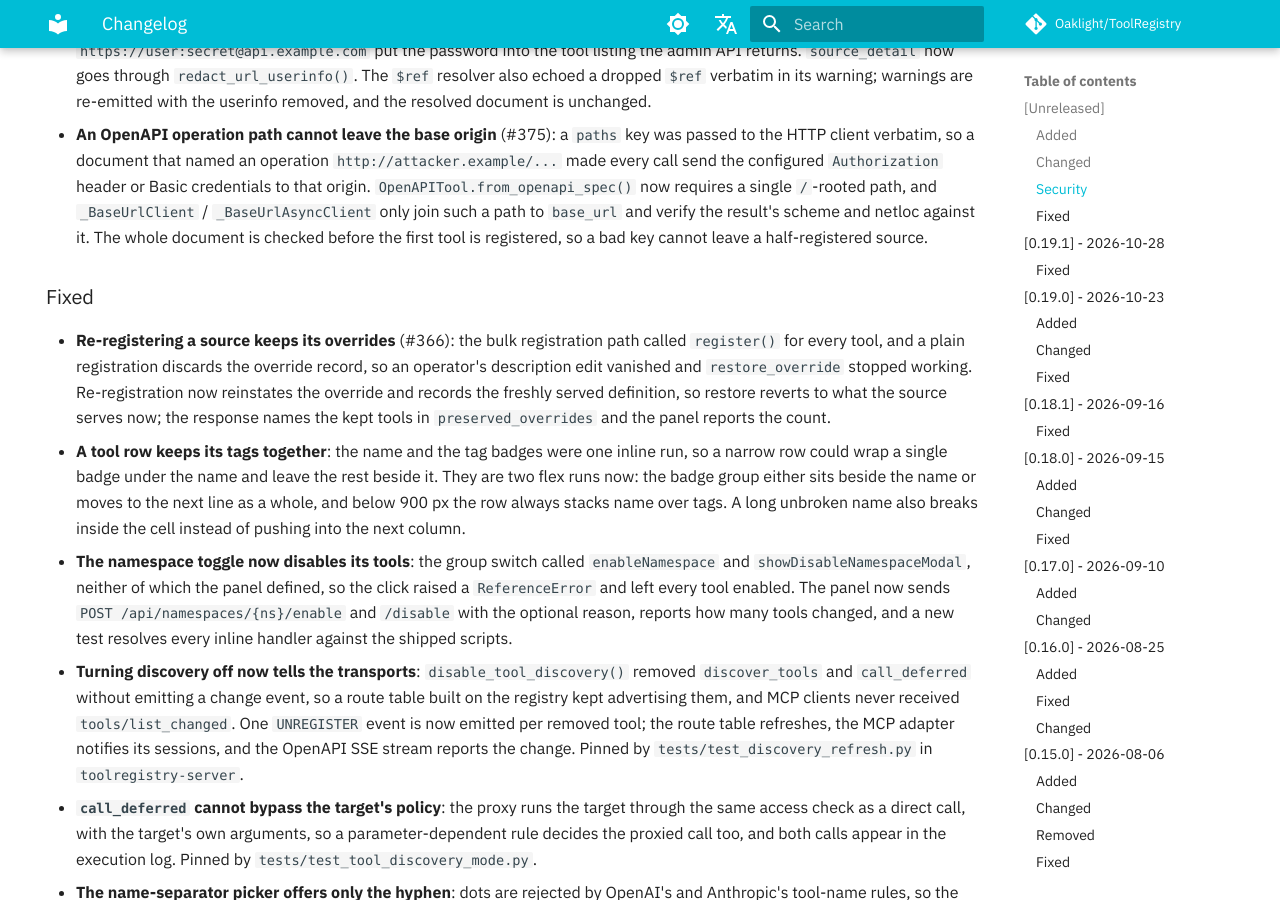
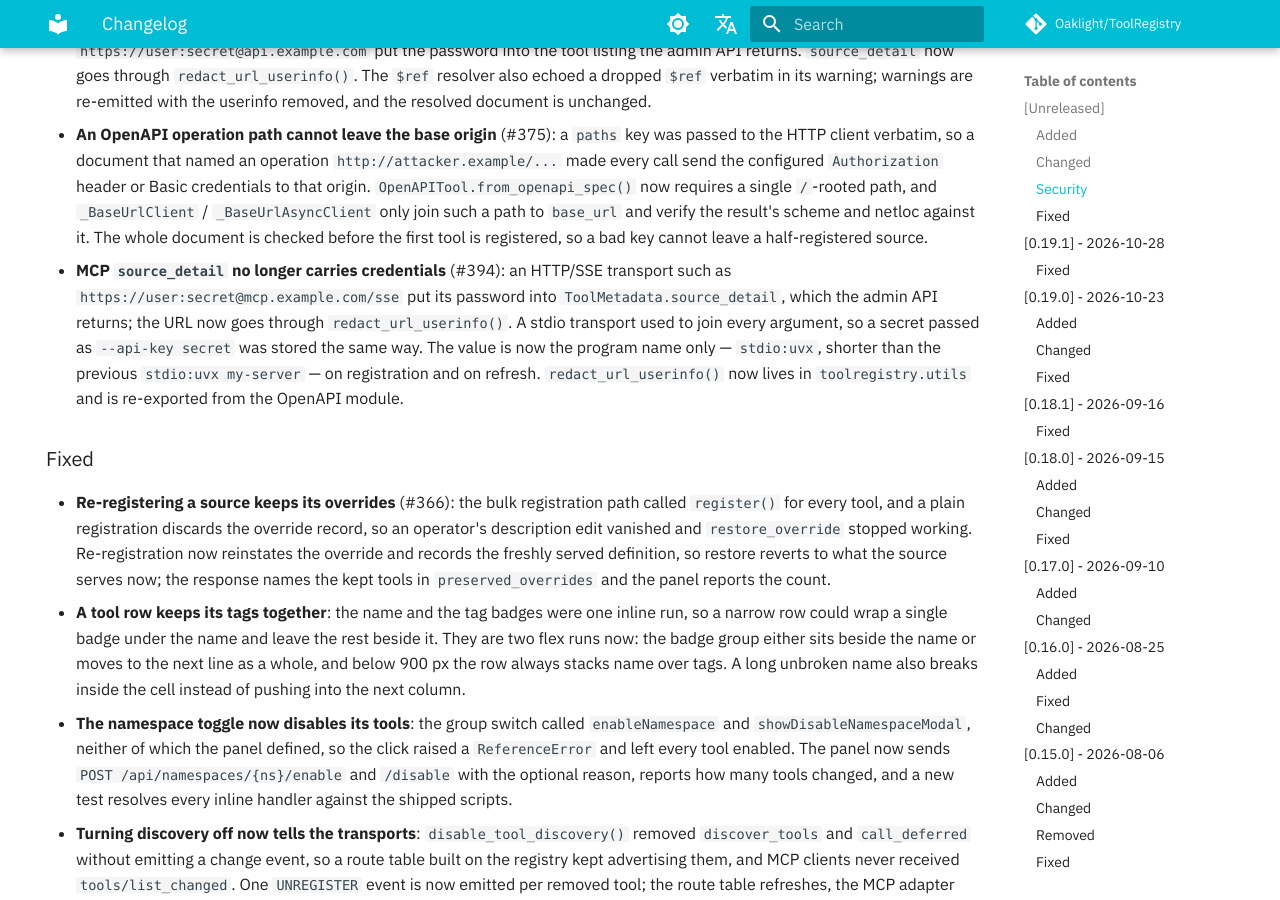
Before and after one commit to Oaklight/ToolRegistry, an MkDocs documentation site: the page built from docs/changelog.md, in a window 1280 px wide and 900 px high, scrolled down 3092 px. Built offline with MkDocs 1.6.1 and Material for MkDocs 9.7.7, drawn with Linux system fonts in a browser that asks for light colours; some web fonts are replaced; comment, search, counter and statistics services are not loaded.

Commit message:
docs(changelog): record the MCP source_detail redaction (#394)
HTTP transport URLs lose their userinfo, and a stdio transport now keeps the
program name only, so `stdio:uvx my-server` becomes `stdio:uvx`.

```diff
--- a/docs/changelog.md
+++ b/docs/changelog.md
@@ -52,6 +52,7 @@ The format is based on [Keep a Changelog](https://keepachangelog.com/en/1.1.0/),
 - **A downloaded OpenAPI document is bounded in bytes and nesting** (#377): the loaders stream the document and refuse to buffer more than 10 MiB by default (`DEFAULT_MAX_SPEC_BYTES`); a declared `Content-Length` over the budget is rejected before the body is read, and an unbounded stream is cut off at the limit. Nesting is capped at 100 containers (`DEFAULT_MAX_SPEC_DEPTH`) before `$ref` resolution, and a parser recursion overflow raises `SpecTooDeepError` instead of a generic `ValueError`. Auto-discovery probes now read headers only. Both budgets are configurable through `max_bytes=` and `max_depth=`.
 - **Credentials in a spec URL no longer reach metadata or warnings** (#378): `ToolMetadata.source_detail` was built from `HttpClientConfig.base_url` and, on refresh, from the stored spec URL, so a `servers[].url` or spec URL such as `https://user:secret@api.example.com` put the password into the tool listing the admin API returns. `source_detail` now goes through `redact_url_userinfo()`. The `$ref` resolver also echoed a dropped `$ref` verbatim in its warning; warnings are re-emitted with the userinfo removed, and the resolved document is unchanged.
 - **An OpenAPI operation path cannot leave the base origin** (#375): a `paths` key was passed to the HTTP client verbatim, so a document that named an operation `http://attacker.example/...` made every call send the configured `Authorization` header or Basic credentials to that origin. `OpenAPITool.from_openapi_spec()` now requires a single `/`-rooted path, and `_BaseUrlClient` / `_BaseUrlAsyncClient` only join such a path to `base_url` and verify the result's scheme and netloc against it. The whole document is checked before the first tool is registered, so a bad key cannot leave a half-registered source.
+- **MCP `source_detail` no longer carries credentials** (#394): an HTTP/SSE transport such as `https://user:secret@mcp.example.com/sse` put its password into `ToolMetadata.source_detail`, which the admin API returns; the URL now goes through `redact_url_userinfo()`. A stdio transport used to join every argument, so a secret passed as `--api-key secret` was stored the same way. The value is now the program name only — `stdio:uvx`, shorter than the previous `stdio:uvx my-server` — on registration and on refresh. `redact_url_userinfo()` now lives in `toolregistry.utils` and is re-exported from the OpenAPI module.
 
 ### Fixed
 
```
